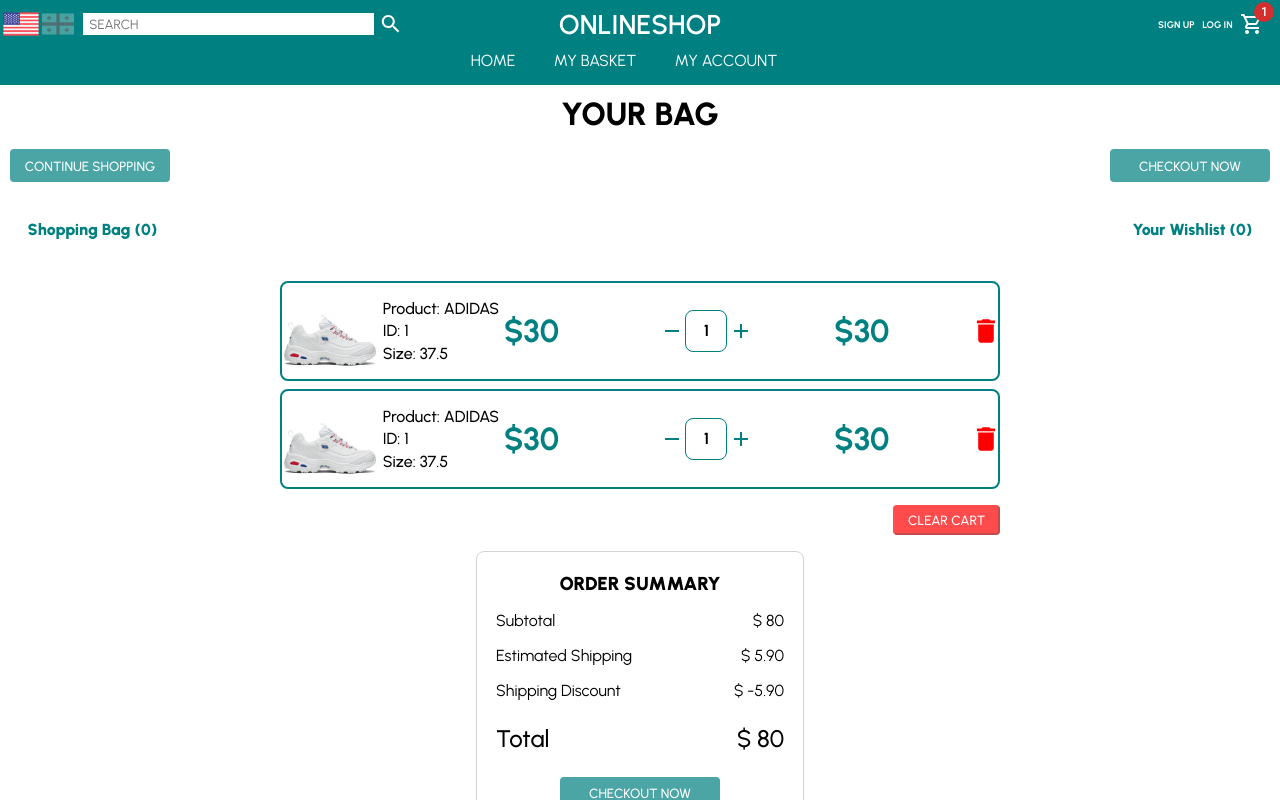
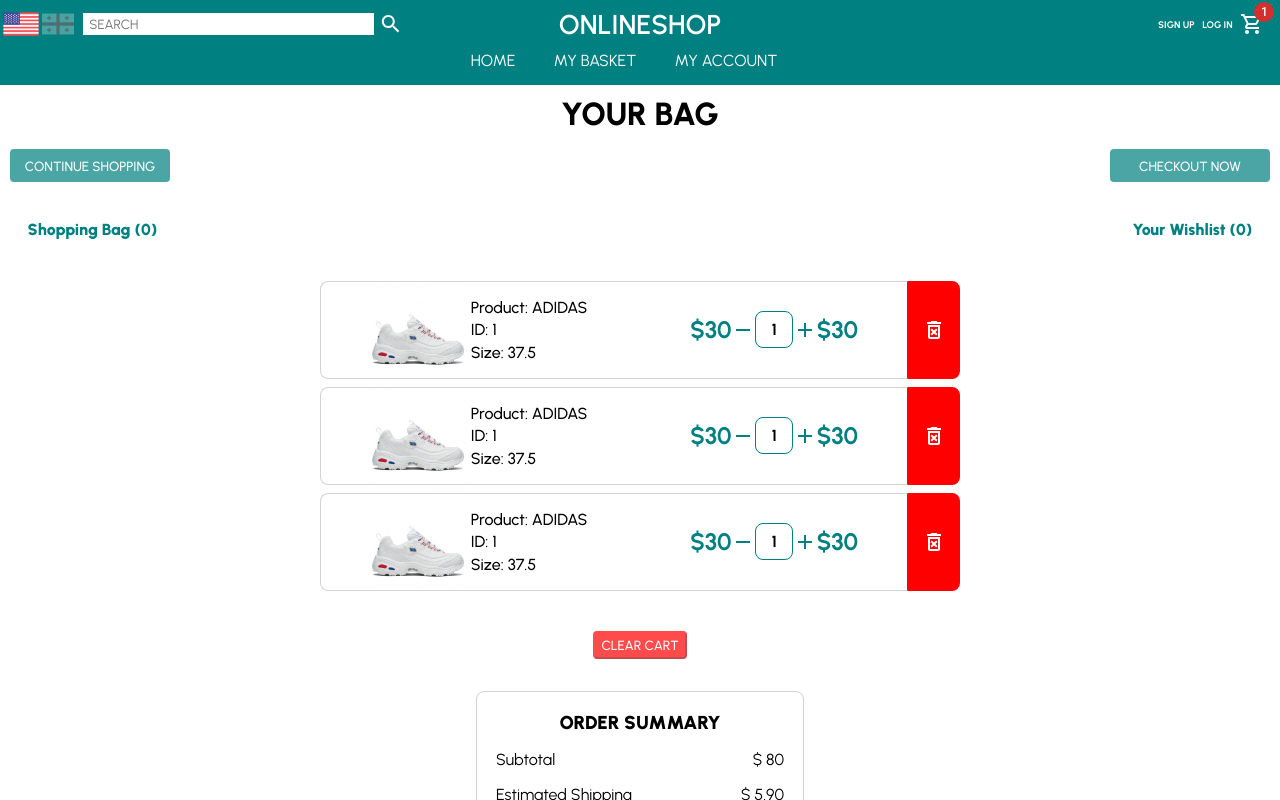
Before and after one commit to kakha81/onlineshop, a React (Create React App) app: page /#/cart in a window 1280 px wide. Shown: the top 800 px of the page. Built offline with nearby package versions, Linux system fonts and the light colour scheme.

Commit message:
add remove button functionality in cartItem component

```diff
--- a/src/components/cartsContainer/CartItem.jsx
+++ b/src/components/cartsContainer/CartItem.jsx
@@ -1,21 +1,56 @@
-import { useState } from "react";
-import styled from "styled-components";
-import RemoveIcon from "@mui/icons-material/Remove";
-import AddIcon from "@mui/icons-material/Add";
-import { maxScreen, midScreen, minScreen, tablet } from "../../responsive";
-import DeleteIcon from "@mui/icons-material/Delete";
+import { useState } from 'react';
+import styled from 'styled-components';
+import RemoveIcon from '@mui/icons-material/Remove';
+import AddIcon from '@mui/icons-material/Add';
+import { maxScreen, midScreen, minScreen, tablet } from '../../responsive';
+import DeleteForeverOutlinedIcon from '@mui/icons-material/DeleteForeverOutlined';
+
+const ItemContainer = styled.div`
+  display: flex;
+  align-self: center;
+  width: 100%;
+  margin-bottom: 0.5em;
+  border-radius: 0.5em;
+  &:active {
+    box-shadow: 5px 5px 10px lightgray;
+  }
+  ${tablet({ width: '100%' })}
+  ${minScreen({ width: '40em' })}
+  ${midScreen({ width: '40em' })}
+  ${maxScreen({ width: '40em' })}
+`;
+
+const DeleteContainer = styled.div`
+  display: flex;
+  width: 100%;
+  max-width: 3em;
+  align-items: center;
+  justify-content: center;
+  background-color: red;
+  border-top-right-radius: 0.5em;
+  border-bottom-right-radius: 0.5em;
+  border: 0.15em solid red;
+  cursor: pointer;
+`;
+
+const RedDeleteIcon = styled(DeleteForeverOutlinedIcon)`
+  cursor: pointer;
+  color: white;
+`;
 
 const Container = styled.div`
   display: flex;
-  flex-direction: row;
-  border-radius: 0.5em;
-  border: 0.15em solid teal;
-  margin-bottom: 0.5em;
+  width: 100%;
+  border: 0.1em solid lightgray;
+  border-right-color: red;
+  border-top-left-radius: 0.5em;
+  border-bottom-left-radius: 0.5em;
 `;
 
 const ProductDetail = styled.div`
   display: flex;
   align-items: center;
+  margin: auto;
 `;
 
 const Image = styled.img`
@@ -46,26 +81,26 @@
 
 const PriceDetail = styled.div`
   display: flex;
-  flex: 1;
   flex-direction: row;
   align-items: center;
   justify-content: space-between;
+  margin: auto;
 `;
 
 const ProductAmountContainer = styled.div`
   display: flex;
   align-items: center;
-  margin-left: 1em;
+  margin: auto;
 `;
 
 const RemoveIconItem = styled(RemoveIcon)`
+  color: teal;
   cursor: pointer;
-  color: teal;
 `;
 
 const AddIconItem = styled(AddIcon)`
+  color: teal;
   cursor: pointer;
-  color: teal;
 `;
 
 const Amount = styled.span`
@@ -76,36 +111,29 @@
   justify-content: center;
   border: 0.1em solid teal;
   border-radius: 0.5em;
-  margin: auto 0.1em;
+  margin: auto;
   font-weight: 700;
-  ${tablet({ width: "1.7em", height: "1.7em" })}
-  ${minScreen({ width: "2em", height: "2em" })}
-  ${midScreen({ width: "2.2em", height: "2.2em" })}
-  ${maxScreen({ width: "2.5em", height: "2.5em" })}
+  ${tablet({ width: '1.7em', height: '1.7em' })}
+  ${minScreen({ width: '2em', height: '2em' })}
+  ${midScreen({ width: '2.2em', height: '2.2em' })}
+  ${maxScreen({ width: '2.2em', height: '2.2em' })}
 `;
 
 const ProductPrice = styled.div`
   font-size: 1em;
   font-weight: 700;
   color: teal;
-  margin-right: 0.1em;
-  ${minScreen({ fontSize: "1.2em" })}
-  ${minScreen({ fontSize: "1.5em" })}
-  ${midScreen({ fontSize: "1.7em" })}
-  ${maxScreen({ fontSize: "2em" })}
-`;
-
-const RedDeleteIcon = styled(DeleteIcon)`
-  color: red;
-  cursor: pointer;
-  transform: scale(1.3);
-  &:active {
-    transform: scale(1);
-  }
+  margin: auto;
+  ${minScreen({ fontSize: '1.2em' })}
+  ${minScreen({ fontSize: '1.5em' })}
+  ${midScreen({ fontSize: '1.5em' })}
+  ${maxScreen({ fontSize: '1.5em' })}
 `;
 
 const CartItem = () => {
   const [count, setCount] = useState(1);
+  const [isShown, setIsShown] = useState(true);
+
   const productItem = 30;
 
   const decreaseCount = () => {
@@ -116,14 +144,13 @@
     setCount((prevCount) => Math.min(prevCount + 1, 10));
   };
 
-  const reduceCount = () => {
-    setCount((prevCount) => Math.max(prevCount - 1, 1));
-  };
-
   return (
+    <>
+      {isShown ? (
+        <ItemContainer>
           <Container>
             <ProductDetail>
-        <Image src={require("../../Images/1.png")} />
+              <Image src={require('../../Images/1.png')} />
               <Details>
                 <ProductName>Product: ADIDAS</ProductName>
                 <ProductId>ID: 1</ProductId>
@@ -146,9 +173,14 @@
                 />
               </ProductAmountContainer>
               <ProductPrice>${productItem * count}</ProductPrice>
-        <RedDeleteIcon onClick={() => reduceCount()} />
             </PriceDetail>
           </Container>
+          <DeleteContainer onClick={() => setIsShown(false)}>
+            <RedDeleteIcon />
+          </DeleteContainer>
+        </ItemContainer>
+      ) : null}
+    </>
   );
 };
 
--- a/src/components/cartsContainer/CartItems.jsx
+++ b/src/components/cartsContainer/CartItems.jsx
@@ -1,11 +1,18 @@
-import CartItem from "./CartItem";
+import styled from 'styled-components';
+import CartItem from './CartItem';
+
+const Container = styled.div`
+  display: flex;
+  flex-direction: column;
+`;
 
 const CartItems = () => {
   return (
-    <>
+    <Container>
       <CartItem />
       <CartItem />
-    </>
+      <CartItem />
+    </Container>
   );
 };
 
--- a/src/components/cartsContainer/CartItemsContainer.jsx
+++ b/src/components/cartsContainer/CartItemsContainer.jsx
@@ -1,27 +1,17 @@
-import { useState } from "react";
-import styled from "styled-components";
-import CartItems from "./CartItems";
-import CartEmpty from "./CartEmpty";
-
-const Container = styled.div`
-  width: 95%;
-  max-width: 45em;
-  display: flex;
-  flex-direction: column;
-  margin: 0.5em auto;
-`;
+import { useState } from 'react';
+import styled from 'styled-components';
+import CartItems from './CartItems';
+import CartEmpty from './CartEmpty';
 
 const ClearButtonContainer = styled.div`
-  width: 100%;
   display: flex;
-  align-items: center;
-  justify-content: flex-end;
-  margin-top: 0.5em;
+  justify-content: center;
+  margin: 2em auto;
 `;
 
 const ClearButton = styled.button`
-  width: 8em;
-  padding: 0.4em;
+  width: 7em;
+  padding: 0.3em 0.4em;
   font-weight: 500;
   color: white;
   background-color: red;
@@ -40,12 +30,16 @@
 const CartItemsContainer = () => {
   const [isShown, setIsShown] = useState(true);
   return (
-    <Container>
+    <>
       {isShown ? <CartItems /> : <CartEmpty />}
-      <ClearButtonContainer>
-        <ClearButton onClick={() => setIsShown(false)}>CLEAR CART</ClearButton>
-      </ClearButtonContainer>
-    </Container>
+      {isShown ? (
+        <ClearButtonContainer>
+          <ClearButton onClick={() => setIsShown(false)}>
+            CLEAR CART
+          </ClearButton>
+        </ClearButtonContainer>
+      ) : null}
+    </>
   );
 };
 
```
Also changed, not shown: src/components/OrderContainer.jsx (+4 -4 lines), src/pages/Cart.jsx (+8 -8 lines). Lines whose indentation alone changed are shown as unchanged.
